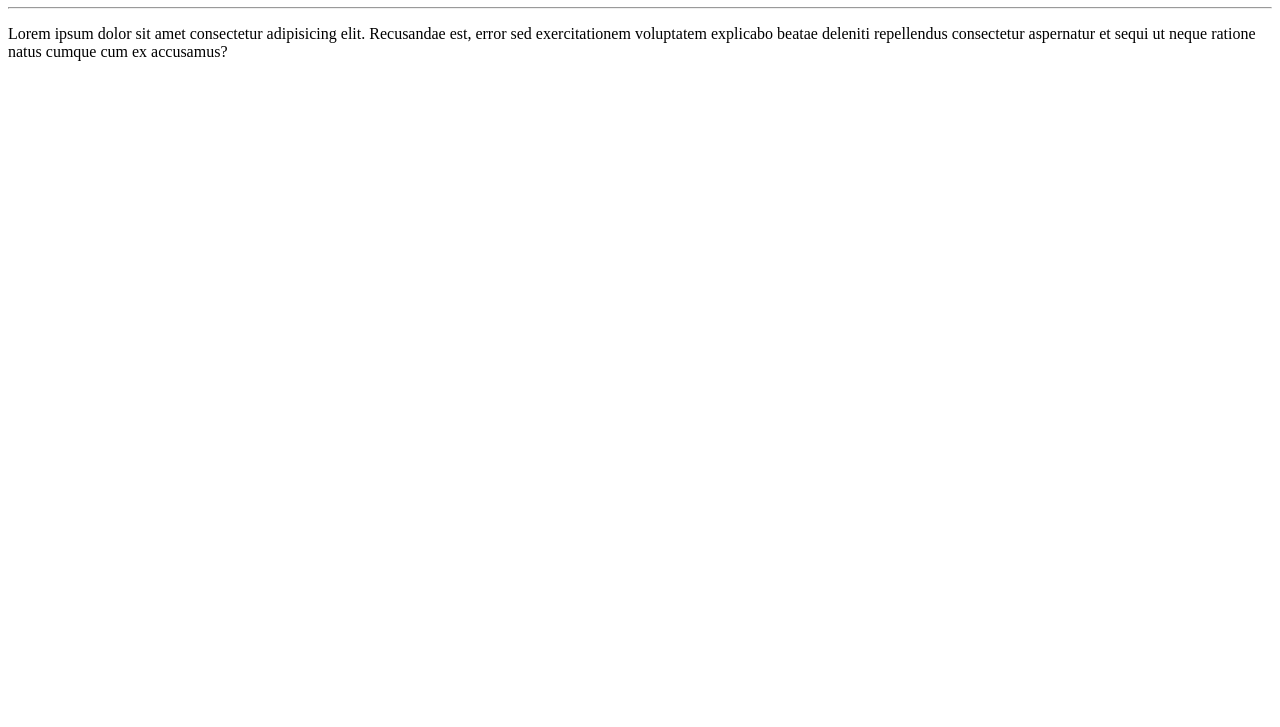
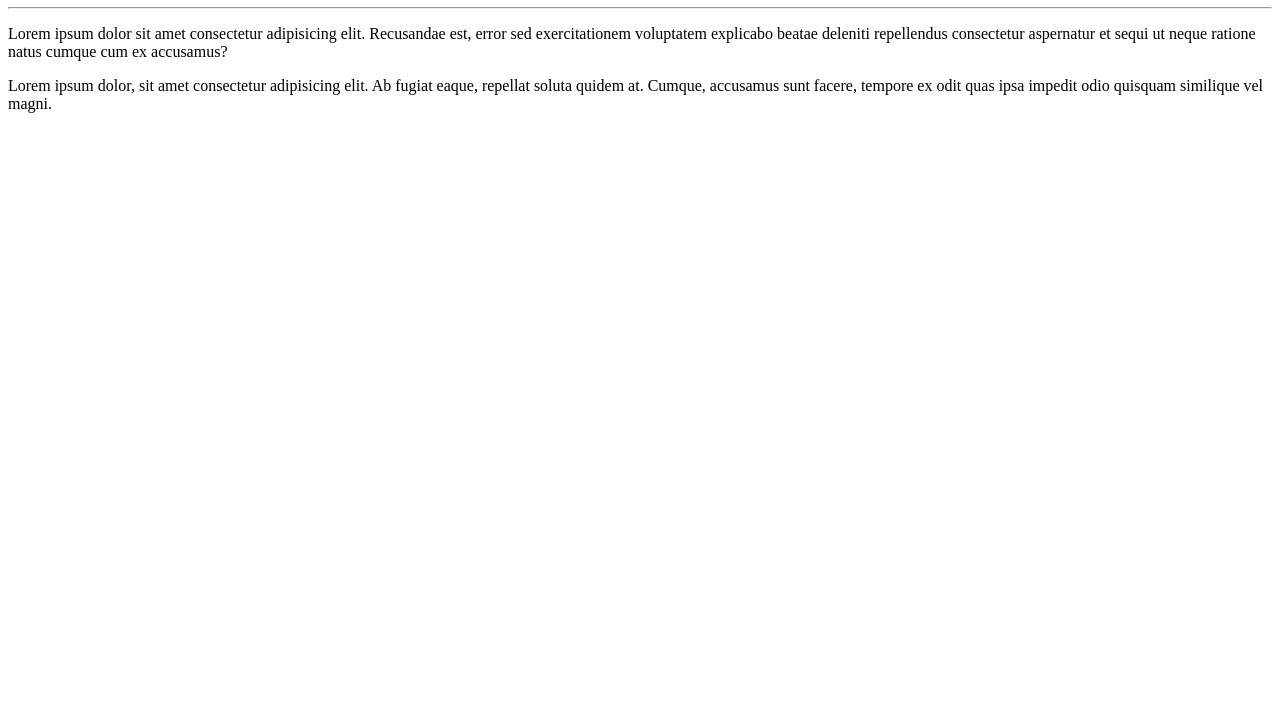
Before and after one commit to Jefferson-Silva-Geronimo/Ola-Mundo, a plain HTML site: page site-exemplo/index.html in a window 1280 px wide. Shown: the part 73-800 px from the top of the page. Drawn offline with Linux system fonts and the light colour scheme.

Commit message:
adicionei um parágrafo

```diff
--- a/site-exemplo/index.html
+++ b/site-exemplo/index.html
@@ -10,5 +10,6 @@
     <h1>Olá, Mundo!</h1>
     <hr>
     <p>Lorem ipsum dolor sit amet consectetur adipisicing elit. Recusandae est, error sed exercitationem voluptatem explicabo beatae deleniti repellendus consectetur aspernatur et sequi ut neque ratione natus cumque cum ex accusamus?</p>
+    <p>Lorem ipsum dolor, sit amet consectetur adipisicing elit. Ab fugiat eaque, repellat soluta quidem at. Cumque, accusamus sunt facere, tempore ex odit quas ipsa impedit odio quisquam similique vel magni.</p>
 </body>
 </html>
```
